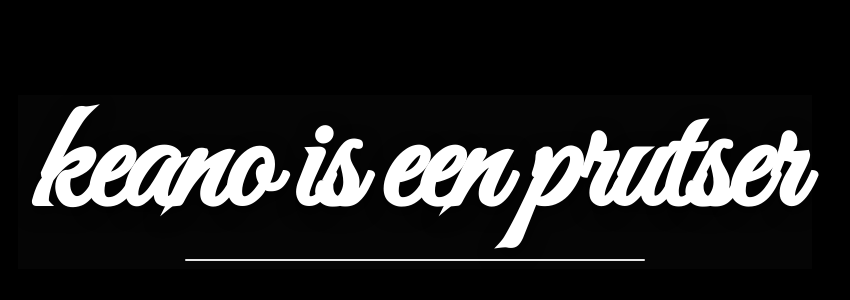
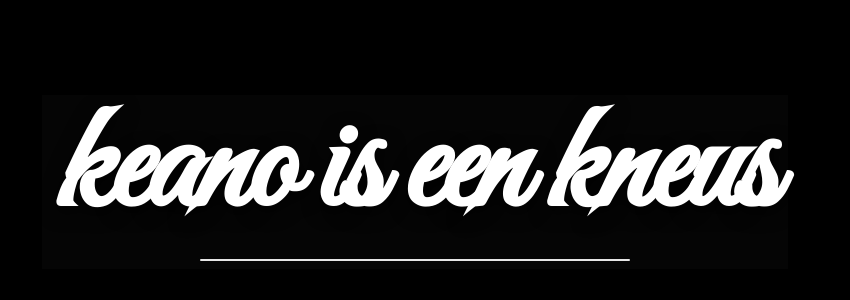
Before and after one commit to VBV11/VBV1.nl, a plain HTML site: page index.html in a window 1280 px wide. Shown: the part 250-550 px from the top of the page, without its empty margins (225-1075 px from the left). Drawn offline with Linux system fonts and the light colour scheme.

Commit message:
Update index.html

```diff
--- a/index.html
+++ b/index.html
@@ -6,7 +6,6 @@
   <title>keano is een kneus — Sierlijk</title>
   <link href="https://fonts.googleapis.com/css2?family=Great+Vibes&display=swap" rel="stylesheet">
   <style>
-    /* Zwart-wit, minimalistisch, sierlijke tekst */
     :root{--bg:#000;--fg:#fff}
     html,body{height:100%;margin:0}
     body{
@@ -32,13 +31,11 @@
       line-height:0.9;
       margin:0;
       letter-spacing: -0.02em;
-      text-transform:none;
       display:inline-block;
       padding: 8px 14px;
       background: linear-gradient(180deg, rgba(255,255,255,0.02), rgba(255,255,255,0.02));
     }
 
-    /* Subtiele witte rand voor contrast op donkere achtergond */
     .line-outline{
       position:relative;
       color:var(--fg);
@@ -47,7 +44,6 @@
         0 6px 18px rgba(0,0,0,0.75);
     }
 
-    /* Thin decorative underline */
     .line::after{
       content:'';
       display:block;
@@ -59,7 +55,6 @@
       border-radius:2px;
     }
 
-    /* Small accessible note hidden visually but readable by screen readers */
     .sr-only{
       position:absolute!important;height:1px;width:1px;overflow:hidden;clip:rect(1px,1px,1px,1px);white-space:nowrap;border:0;padding:0;margin:-1px
     }
@@ -71,7 +66,7 @@
 </head>
 <body>
   <main class="wrap" role="main" aria-labelledby="keano">
-    <h1 id="keano" class="line line-outline">keano is een prutser</h1>
+    <h1 id="keano" class="line line-outline">keano is een kneus</h1>
     <p class="sr-only">Tekst is opgemaakt in sierlijke letters — zwart-wit thema.</p>
   </main>
 </body>
```
